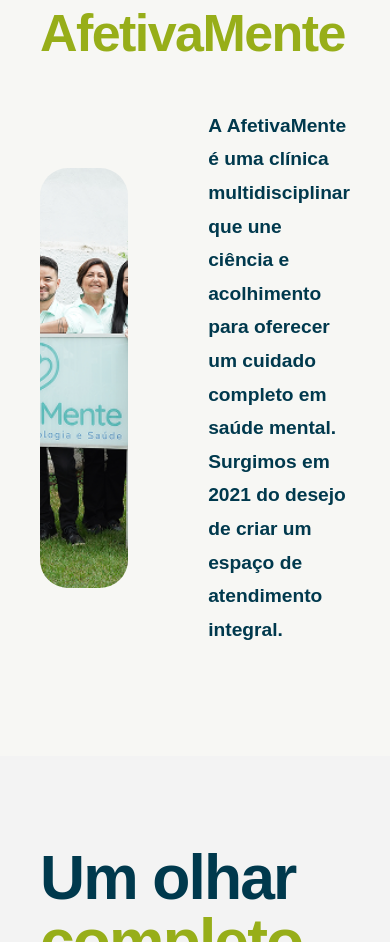
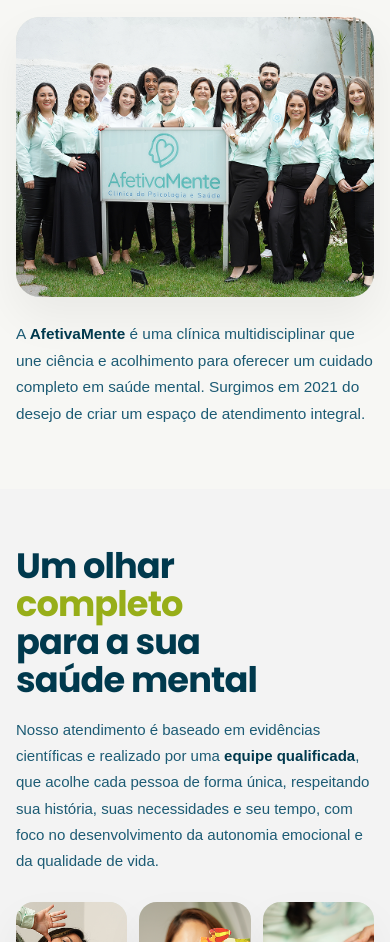
Before and after one commit to olucasz/LandingAfetivamente, a React (Vite) app: page / in a window 390 px wide. Shown: the part 1058-2000 px from the top of the page. Built offline with nearby package versions, Linux system fonts and the light colour scheme; a web font is replaced by a local one.

Commit message:
sobre atualizada

```diff
--- a/src/components/About/About.css
+++ b/src/components/About/About.css
@@ -1,6 +1,6 @@
 .about {
   width: 100%;
-  padding-top: 110px;
+  padding-top: 104px;
 }
 
 .about__container {
@@ -11,14 +11,16 @@
 /* BLOCO SUPERIOR */
 
 .about__block--top {
-  padding-bottom: 110px;
+  padding-bottom: 92px;
 }
 
 .about__title {
-  font-size: 3.25rem;
-  line-height: 1.05;
+  max-width: 620px;
+  font-family: "Poppins", sans-serif;
+  font-size: 3rem;
+  line-height: 1.08;
   font-weight: 700;
-  letter-spacing: -0.03em;
+  letter-spacing: -0.025em;
   color: var(--primary-dark);
 }
 
@@ -27,29 +29,40 @@
 }
 
 .about__top-grid {
-  margin-top: 48px;
+  margin-top: 38px;
   display: grid;
-  grid-template-columns: 1.1fr 0.9fr;
-  gap: 80px;
+  grid-template-columns: minmax(0, 1.04fr) minmax(0, 0.96fr);
+  gap: 56px;
   align-items: center;
+}
+
+.about__image-box {
+  overflow: hidden;
+  border-radius: 32px;
+  background: #dfe5db;
+  box-shadow: 0 20px 46px rgba(0, 0, 0, 0.06);
 }
 
 .about__image-box img {
   width: 100%;
-  height: 420px;
+  height: 430px;
   object-fit: cover;
-  border-radius: 28px;
   display: block;
 }
 
 .about__text-box {
-  max-width: 470px;
+  max-width: 500px;
 }
 
 .about__text-box p {
-  font-size: 1.2rem;
-  line-height: 1.75;
-  font-weight: 600;
+  font-size: 1.04rem;
+  line-height: 1.82;
+  font-weight: 500;
+  color: #1c5b74;
+}
+
+.about__text-box strong {
+  font-weight: 700;
   color: var(--primary-dark);
 }
 
@@ -58,15 +71,16 @@
 .about__highlight {
   width: 100%;
   background-color: #f3f3f3;
-  padding: 90px 0 110px;
+  padding: 82px 0 100px;
 }
 
 .about__subtitle {
-  max-width: 760px;
-  font-size: 3.9rem;
-  line-height: 1.02;
+  max-width: 700px;
+  font-family: "Poppins", sans-serif;
+  font-size: 3.15rem;
+  line-height: 1.06;
   font-weight: 700;
-  letter-spacing: -0.03em;
+  letter-spacing: -0.025em;
   color: var(--primary-dark);
 }
 
@@ -75,11 +89,11 @@
 }
 
 .about__description {
-  margin-top: 30px;
-  max-width: 980px;
-  font-size: 1.1rem;
-  line-height: 1.85;
-  color: #1e566d;
+  margin-top: 22px;
+  max-width: 860px;
+  font-size: 1rem;
+  line-height: 1.8;
+  color: #1c5b74;
   font-weight: 500;
 }
 
@@ -89,16 +103,165 @@
 }
 
 .about__gallery {
-  margin-top: 52px;
+  margin-top: 40px;
   display: grid;
   grid-template-columns: repeat(3, 1fr);
-  gap: 28px;
+  gap: 22px;
+}
+
+.about__gallery-item {
+  overflow: hidden;
+  border-radius: 24px;
+  background: #dfe5db;
+  box-shadow: 0 18px 40px rgba(0, 0, 0, 0.05);
 }
 
 .about__gallery-item img {
   width: 100%;
-  height: 320px;
+  height: 300px;
   object-fit: cover;
-  border-radius: 22px;
   display: block;
 }
+
+@media (max-width: 1199px) {
+  .about {
+    padding-top: 88px;
+  }
+
+  .about__container {
+    width: min(100%, calc(100% - 40px));
+  }
+
+  .about__block--top {
+    padding-bottom: 76px;
+  }
+
+  .about__title {
+    max-width: 540px;
+    font-size: 2.6rem;
+  }
+
+  .about__top-grid {
+    margin-top: 32px;
+    gap: 36px;
+  }
+
+  .about__image-box {
+    border-radius: 28px;
+  }
+
+  .about__image-box img {
+    height: 370px;
+  }
+
+  .about__text-box {
+    max-width: 440px;
+  }
+
+  .about__text-box p {
+    font-size: 0.98rem;
+    line-height: 1.76;
+  }
+
+  .about__highlight {
+    padding: 68px 0 84px;
+  }
+
+  .about__subtitle {
+    max-width: 620px;
+    font-size: 2.7rem;
+  }
+
+  .about__description {
+    margin-top: 18px;
+    max-width: 760px;
+    font-size: 0.95rem;
+    line-height: 1.76;
+  }
+
+  .about__gallery {
+    margin-top: 34px;
+    gap: 18px;
+  }
+
+  .about__gallery-item {
+    border-radius: 20px;
+  }
+
+  .about__gallery-item img {
+    height: 260px;
+  }
+}
+
+@media (max-width: 767px) {
+  .about {
+    padding-top: 72px;
+  }
+
+  .about__container {
+    width: min(100%, calc(100% - 32px));
+  }
+
+  .about__block--top {
+    padding-bottom: 62px;
+  }
+
+  .about__title {
+    max-width: 11ch;
+    font-size: 2.15rem;
+    line-height: 1.1;
+  }
+
+  .about__top-grid {
+    margin-top: 28px;
+    grid-template-columns: 1fr;
+    gap: 24px;
+  }
+
+  .about__image-box {
+    border-radius: 24px;
+  }
+
+  .about__image-box img {
+    height: 280px;
+  }
+
+  .about__text-box {
+    max-width: none;
+  }
+
+  .about__text-box p {
+    font-size: 0.96rem;
+    line-height: 1.72;
+  }
+
+  .about__highlight {
+    padding: 58px 0 72px;
+  }
+
+  .about__subtitle {
+    max-width: 11ch;
+    font-size: 2.2rem;
+    line-height: 1.08;
+  }
+
+  .about__description {
+    margin-top: 18px;
+    max-width: none;
+    font-size: 0.94rem;
+    line-height: 1.74;
+  }
+
+  .about__gallery {
+    margin-top: 28px;
+    gap: 12px;
+  }
+
+  .about__gallery-item {
+    border-radius: 18px;
+  }
+
+  .about__gallery-item img {
+    height: 170px;
+  }
+}
```
